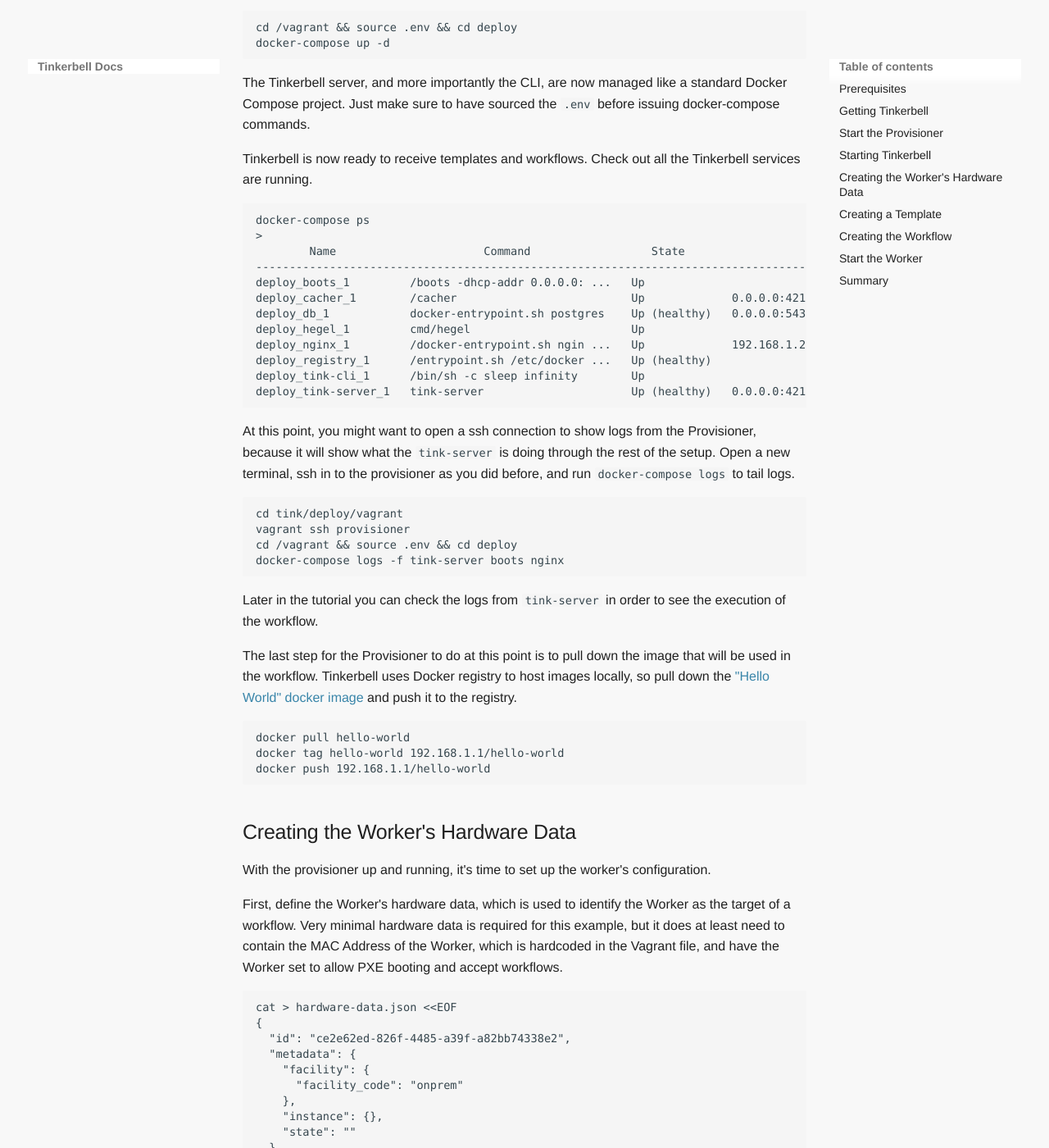
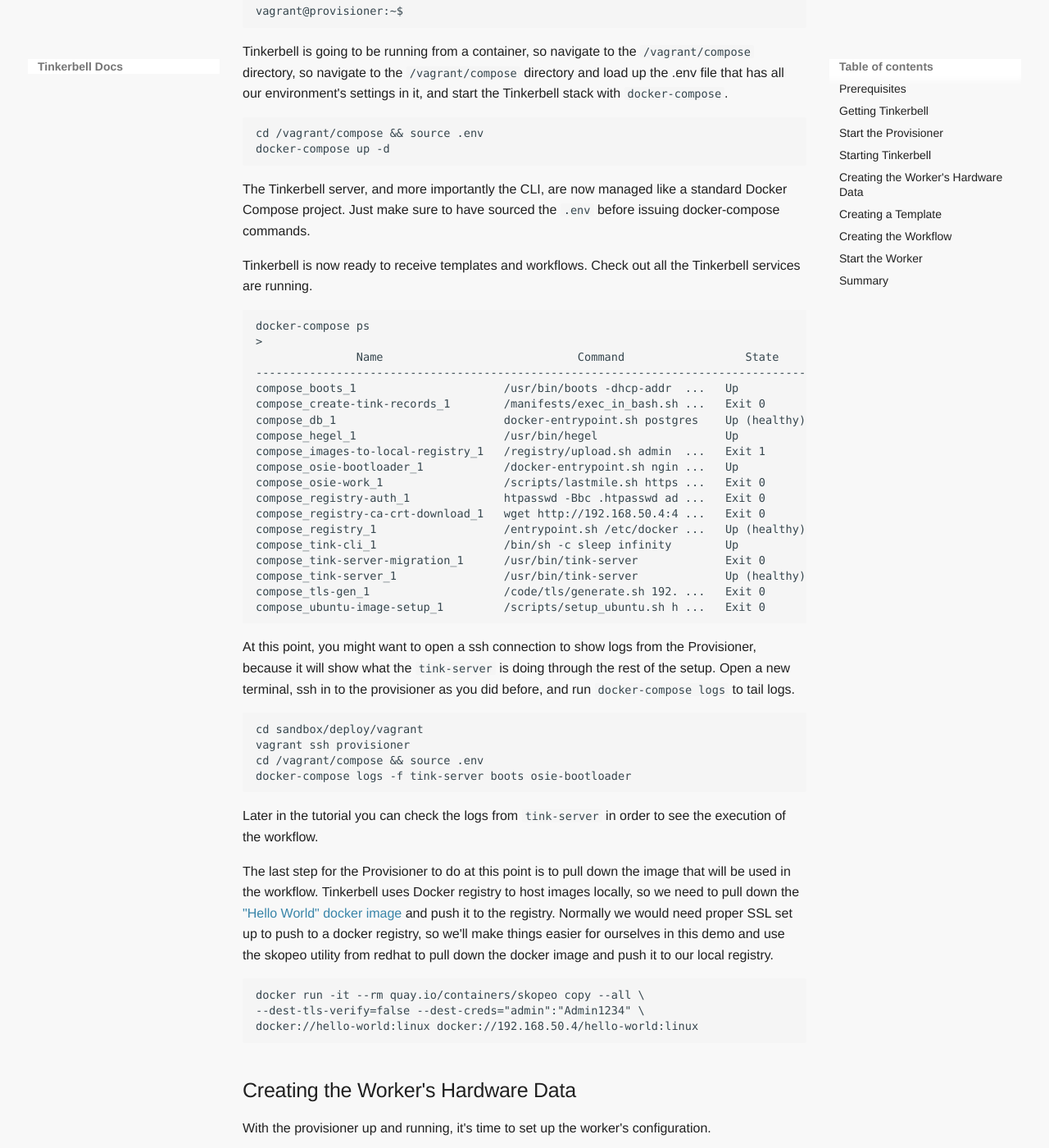
Before and after one commit to tinkerbell/tinkerbell-docs, an MkDocs documentation site: the page built from docs/setup/local-vagrant.md, in a window 1280 px wide and 1400 px high, scrolled down 1688 px. Shown: the whole window at 82% size. Built offline with MkDocs 1.6.1 and Material for MkDocs 9.7.7, drawn with Linux system fonts in a browser that asks for light colours; some web fonts are replaced; some of the changed text lies outside the part shown.

Commit message:
Update docs to work with current version of sandbox.
Signed-off-by: cprivite <cprivite@users.noreply.github.com>

Update vagrant walkthrough

Update directory paths for vagrant and docker-compose calls to match where the docker compose and .env files are in the current version. As it was written the commands didn't work.

Signed-off-by: Chris Privitere <cprivite@users.noreply.github.com>

````diff
--- a/docs/setup/local-vagrant.md
+++ b/docs/setup/local-vagrant.md
@@ -38,12 +38,18 @@
 
 ## Start the Provisioner
 
+First we need to make a quick edit to the Vagrant configuration file to set the mac and IP address of the worker machine we'll be using later.
+
+```
+sed -i 's/0800279EF53A/820000000001/' Vagrantfile
+sed -i 's/192.168.50.43/192.168.50.44/' Vagrantfile
+```
+
+
 Since Vagrant is handling the Provisioner's configuration, including installing the Tinkerbell stack, run the command to start it up.
 
 ```
 vagrant up provisioner
->
-Bringing machine 'provisioner' up with 'virtualbox' provider...
 ```
 
 The Provisioner installs and runs Ubuntu with a couple of additional utilities. The time it takes to spin up the Provisioner varies with connection speed and resources on your local machine.
@@ -64,10 +70,10 @@
 vagrant@provisioner:~$
 ```
 
-Tinkerbell is going to be running from a container, so navigate to the `vagrant` directory, set the environment, and start the Tinkerbell stack with `docker-compose`.
+Tinkerbell is going to be running from a container, so navigate to the `/vagrant/compose` directory, so navigate to the `/vagrant/compose` directory and load up the .env file that has all our environment's settings in it, and start the Tinkerbell stack with `docker-compose`.
 
 ```
-cd /vagrant && source .env && cd deploy
+cd /vagrant/compose && source .env
 docker-compose up -d
 ```
 
@@ -78,47 +84,54 @@
 ```
 docker-compose ps
 >
-        Name                      Command                  State                             Ports
--------------------------------------------------------------------------------------------------------------------------
-deploy_boots_1         /boots -dhcp-addr 0.0.0.0: ...   Up
-deploy_cacher_1        /cacher                          Up             0.0.0.0:42111->42111/tcp, 0.0.0.0:42112->42112/tcp
-deploy_db_1            docker-entrypoint.sh postgres    Up (healthy)   0.0.0.0:5432->5432/tcp
-deploy_hegel_1         cmd/hegel                        Up
-deploy_nginx_1         /docker-entrypoint.sh ngin ...   Up             192.168.1.2:80->80/tcp
-deploy_registry_1      /entrypoint.sh /etc/docker ...   Up (healthy)
-deploy_tink-cli_1      /bin/sh -c sleep infinity        Up
-deploy_tink-server_1   tink-server                      Up (healthy)   0.0.0.0:42113->42113/tcp, 0.0.0.0:42114->42114/tcp
+               Name                             Command                  State                             Ports
+---------------------------------------------------------------------------------------------------------------------------------------
+compose_boots_1                      /usr/bin/boots -dhcp-addr  ...   Up
+compose_create-tink-records_1        /manifests/exec_in_bash.sh ...   Exit 0
+compose_db_1                         docker-entrypoint.sh postgres    Up (healthy)   0.0.0.0:5432->5432/tcp
+compose_hegel_1                      /usr/bin/hegel                   Up             0.0.0.0:50060->50060/tcp, 0.0.0.0:50061->50061/tcp
+compose_images-to-local-registry_1   /registry/upload.sh admin  ...   Exit 1
+compose_osie-bootloader_1            /docker-entrypoint.sh ngin ...   Up             0.0.0.0:8080->80/tcp
+compose_osie-work_1                  /scripts/lastmile.sh https ...   Exit 0
+compose_registry-auth_1              htpasswd -Bbc .htpasswd ad ...   Exit 0
+compose_registry-ca-crt-download_1   wget http://192.168.50.4:4 ...   Exit 0
+compose_registry_1                   /entrypoint.sh /etc/docker ...   Up (healthy)
+compose_tink-cli_1                   /bin/sh -c sleep infinity        Up
+compose_tink-server-migration_1      /usr/bin/tink-server             Exit 0
+compose_tink-server_1                /usr/bin/tink-server             Up (healthy)   0.0.0.0:42113->42113/tcp, 0.0.0.0:42114->42114/tcp
+compose_tls-gen_1                    /code/tls/generate.sh 192. ...   Exit 0
+compose_ubuntu-image-setup_1         /scripts/setup_ubuntu.sh h ...   Exit 0
 ```
 
 At this point, you might want to open a ssh connection to show logs from the Provisioner, because it will show what the `tink-server` is doing through the rest of the setup. Open a new terminal, ssh in to the provisioner as you did before, and run `docker-compose logs` to tail logs.
 
 ```
-cd tink/deploy/vagrant
+cd sandbox/deploy/vagrant
 vagrant ssh provisioner
-cd /vagrant && source .env && cd deploy
-docker-compose logs -f tink-server boots nginx
+cd /vagrant/compose && source .env
+docker-compose logs -f tink-server boots osie-bootloader
 ```
 
 Later in the tutorial you can check the logs from `tink-server` in order to see the execution of the workflow.
 
-The last step for the Provisioner to do at this point is to pull down the image that will be used in the workflow. Tinkerbell uses Docker registry to host images locally, so pull down the ["Hello World" docker image](https://hub.docker.com/_/hello-world/) and push it to the registry.
+The last step for the Provisioner to do at this point is to pull down the image that will be used in the workflow. Tinkerbell uses Docker registry to host images locally, so we need to pull down the ["Hello World" docker image](https://hub.docker.com/_/hello-world/) and push it to the registry. Normally we would need proper SSL set up to push to a docker registry, so we'll make things easier for ourselves in this demo and use the skopeo utility from redhat to pull down the docker image and push it to our local registry.
 
 ```
-docker pull hello-world
-docker tag hello-world 192.168.1.1/hello-world
-docker push 192.168.1.1/hello-world
+docker run -it --rm quay.io/containers/skopeo copy --all \
+--dest-tls-verify=false --dest-creds="admin":"Admin1234" \
+docker://hello-world:linux docker://192.168.50.4/hello-world:linux
 ```
 
 ## Creating the Worker's Hardware Data
 
 With the provisioner up and running, it's time to set up the worker's configuration.
 
-First, define the Worker's hardware data, which is used to identify the Worker as the target of a workflow. Very minimal hardware data is required for this example, but it does at least need to contain the MAC Address of the Worker, which is hardcoded in the Vagrant file, and have the Worker set to allow PXE booting and accept workflows.
+First, define the Worker's hardware data, which is used to identify the Worker as the target of a workflow. Very minimal hardware data is required for this example, but it does at least need to contain the MAC Address of the Worker, which is hardcoded in the Vagrant file!!!!!!, and have the Worker set to allow PXE booting and accept workflows.
 
 ```
 cat > hardware-data.json <<EOF
 {
-  "id": "ce2e62ed-826f-4485-a39f-a82bb74338e2",
+  "id": "7462cca3-5539-4524-90e9-ab98c3fabf27",
   "metadata": {
     "facility": {
       "facility_code": "onprem"
@@ -132,11 +145,11 @@
         "dhcp": {
           "arch": "x86_64",
           "ip": {
-            "address": "192.168.1.5",
-            "gateway": "192.168.1.1",
-            "netmask": "255.255.255.248"
+            "address": "192.168.50.44",
+            "gateway": "192.168.50.1",
+            "netmask": "255.255.255.0"
           },
-          "mac": "08:00:27:00:00:01",
+          "mac": "82:00:00:00:00:01",
           "uefi": false
         },
         "netboot": {
@@ -150,22 +163,22 @@
 EOF
 ```
 
-Then, push the hardware data to the database with the `tink hardware push` command.
+First delete the conflicting hardware definition that came with the sandbox repository. Then, push the hardware data to the database with the `tink hardware push` command.
 
 ```
-docker exec -i deploy_tink-cli_1 tink hardware push < ./hardware-data.json
-> 2020/06/17 14:12:45 Hardware data pushed successfully
+docker exec -i compose_tink-cli_1 tink hardware push < ./hardware-data.json
+> 2021/11/30 21:05:31 Hardware data pushed successfully
 ```
 
 If you are following along in the `tink-server` logs, you should see:
 
 ```
-tink-server_1  | {"level":"info","ts":1592936402.3975577,"caller":"grpc-server/hardware.go:37","msg":"data pushed","service":"github.com/tinkerbell/tink","id":"ce2e62ed-826f-4485-a39f-a82bb74338e2"}
+tink-server_1               | {"level":"info","ts":1638306331.943881,"caller":"grpc-server/hardware.go:82","msg":"data pushed","service":"github.com/tinkerbell/tink","id":"7462cca3-5539-4524-90e9-ab98c3fabf27"}
 ```
 
 ## Creating a Template
 
-Next, define the template for the workflow. The template sets out tasks for the Worker to preform sequentially. This template contains a single task with a single action, which is to perform "hello-world". Just as in the [hello-world example](/examples/hello-world-workflow), the "hello-world" image doesn't contain any instructions that the Worker will perform. It is just a placeholder in the template so a workflow can be created and pushed to the Worker.
+Next, define the template for the workflow. The template sets out tasks for the Worker to preform sequentially. This template contains a single task with a single action, which is to perform "hello-world". Just as in the [hello-world example](/workflows/hello-world-workflow), the "hello-world" image doesn't contain any instructions that the Worker will perform. It is just a placeholder in the template so a workflow can be created and pushed to the Worker.
 
 ```
 cat > hello-world.yml  <<EOF
@@ -177,7 +190,7 @@
     worker: "{{.device_1}}"
     actions:
       - name: "hello_world"
-        image: hello-world
+        image: hello-world:linux
         timeout: 60
 EOF
 ```
@@ -185,15 +198,15 @@
 Create the template and push it to the database with the `tink template create` command.
 
 ```
-docker exec -i deploy_tink-cli_1 tink template create --name hello-world < ./hello-world.yml
+docker exec -i compose_tink-cli_1 tink template create  < ./hello-world.yml
 >
-Created Template:  75ab8483-6f42-42a9-a80d-a9f6196130df
+Created Template:  5508142d-5221-11ec-89e8-0242ac120005
 ```
 
 The command returns a Template ID, and if you are watching the `tink-server` logs you will see:
 
 ```
-tink-server_1  | {"level":"info","ts":1592934670.2717152,"caller":"grpc-server/template.go:34","msg":"done creating a new Template","service":"github.com/tinkerbell/tink"}
+tink-server_1               | {"level":"info","ts":1638306365.5689096,"caller":"grpc-server/template.go:42","msg":"done creating a new Template","service":"github.com/tinkerbell/tink"}
 ```
 
 ## Creating the Workflow
@@ -201,22 +214,20 @@
 The next step is to combine both the hardware data and the template to create a workflow.
 
 - First, the workflow needs to know which template to execute. The Template ID you should use was returned by `tink template create` command executed above.
-- Second, the Workflow needs a target, defined by the hardware data. In this example, the target is identified by a MAC address set in the hardware data for our Worker, so `08:00:27:00:00:01`. (Note: this MAC address is hard coded in the Vagrantfile.)
+- Second, the Workflow needs a target, defined by the hardware data. In this example, the target is identified by a MAC address set in the hardware data for our Worker, so `08:00:27:00:00:01`. !!!!!!!(Note: this MAC address is the one we hard coded in the Vagrantfile earlier.)
 
 Combine these two pieces of information and create the workflow with the `tink workflow create` command.
 
 ```
-docker exec -i deploy_tink-cli_1 tink workflow create \
-    -t <TEMPLATE ID> \
-    -r '{"device_1":"08:00:27:00:00:01"}'
+docker exec -i compose_tink-cli_1 tink workflow create -r '{"device_1":"82:00:00:00:00:01"}' -t <TEMPLATE ID>
 >
-Created Workflow:  a8984b09-566d-47ba-b6c5-fbe482d8ad7f
+Created Workflow:  a5ba16e0-5221-11ec-89e8-0242ac120005
 ```
 
 The command returns a Workflow ID and if you are watching the logs, you will see:
 
 ```
-tink-server_1  | {"level":"info","ts":1592936829.6773047,"caller":"grpc-server/workflow.go:63","msg":"done creating a new workflow","service":"github.com/tinkerbell/tink"}
+tink-server_1               | {"level":"info","ts":1638306500.9581006,"caller":"grpc-server/workflow.go:70","msg":"done creating a new workflow","service":"github.com/tinkerbell/tink","workflowID":"a5ba16e0-5221-11ec-89e8-0242ac120005"}
 ```
 
 ## Start the Worker
@@ -224,8 +235,8 @@
 You can now bring up the Worker and execute the Workflow. In a new terminal window, move into the `tink/deploy/vagrant` directory, and bring up the Worker with Vagrant, similar to bringing up the Provisioner.
 
 ```
-cd tink/deploy/vagrant
-vagrant up worker
+cd sandbox/deploy/vagrant
+vagrant up machine1
 ```
 
 If you are using VirtualBox, it will bring up a UI, and after the setup, you will see a login screen. You can login with the username `root` and no password is required. Tinkerbell will netboot a custom AlpineOS that runs in RAM, so any changes you make won't be persisted between reboots.
@@ -235,20 +246,20 @@
 At this point you should check on the Provisioner to confirm that the Workflow was executed on the Worker. If you opened a terminal window to monitor the Tinkerbell logs, you should see the execution in them.
 
 ```
-tink-server_1  | Received action status: workflow_id:"a8984b09-566d-47ba-b6c5-fbe482d8ad7f" task_name:"hello world" action_name:"hello_world" action_status:ACTION_SUCCESS message:"Finished Execution Successfully" worker_id:"ce2e62ed-826f-4485-a39f-a82bb74338e2"
-tink-server_1  | Current context workflow_id:"a8984b09-566d-47ba-b6c5-fbe482d8ad7f" current_worker:"ce2e62ed-826f-4485-a39f-a82bb74338e2" current_task:"hello world" current_action:"hello_world" current_action_state:ACTION_SUCCESS total_number_of_actions:1
+tink-server_1               | {"level":"info","ts":1638388091.1408234,"caller":"grpc-server/tinkerbell.go:97","msg":"received action status: STATE_SUCCESS","service":"github.com/tinkerbell/tink","actionName":"hello_world","workflowID":"6e40f68f-52df-11ec-974f-0242ac120006"}
+tink-server_1               | {"level":"info","ts":1638388091.1498456,"caller":"grpc-server/tinkerbell.go:147","msg":"current workflow context","service":"github.com/tinkerbell/tink","workflowID":"6e40f68f-52df-11ec-974f-0242ac120006","currentWorker":"7462cca3-5539-4524-90e9-ab98c3fabf27","currentTask":"hello world","currentAction":"hello_world","currentActionIndex":"0","currentActionState":"STATE_SUCCESS","totalNumberOfActions":1}
 ```
 
 You can also check using the `tink workflow events` and the Workflow ID on the Provisioner.
 
 ```
-docker exec -i deploy_tink-cli_1 tink workflow events a8984b09-566d-47ba-b6c5-fbe482d8ad7f
+docker exec -i compose_tink-cli_1 tink workflow events a8984b09-566d-47ba-b6c5-fbe482d8ad7f
 >
 +--------------------------------------+-------------+-------------+----------------+---------------------------------+--------------------+
 | WORKER ID                            | TASK NAME   | ACTION NAME | EXECUTION TIME | MESSAGE                         |      ACTION STATUS |
 +--------------------------------------+-------------+-------------+----------------+---------------------------------+--------------------+
-| ce2e62ed-826f-4485-a39f-a82bb74338e2 | hello world | hello_world |              0 | Started execution               | ACTION_IN_PROGRESS |
-| ce2e62ed-826f-4485-a39f-a82bb74338e2 | hello world | hello_world |              0 | Finished Execution Successfully |     ACTION_SUCCESS |
+| 7462cca3-5539-4524-90e9-ab98c3fabf27 | hello world | hello_world |              0 | Started execution               | ACTION_IN_PROGRESS |
+| 7462cca3-5539-4524-90e9-ab98c3fabf27 | hello world | hello_world |              0 | Finished Execution Successfully |     ACTION_SUCCESS |
 +--------------------------------------+-------------+-------------+----------------+---------------------------------+--------------------+
 ```
 
````
Also changed, not shown: other parts of docs/setup/local-vagrant.md (+1 -1 lines).
